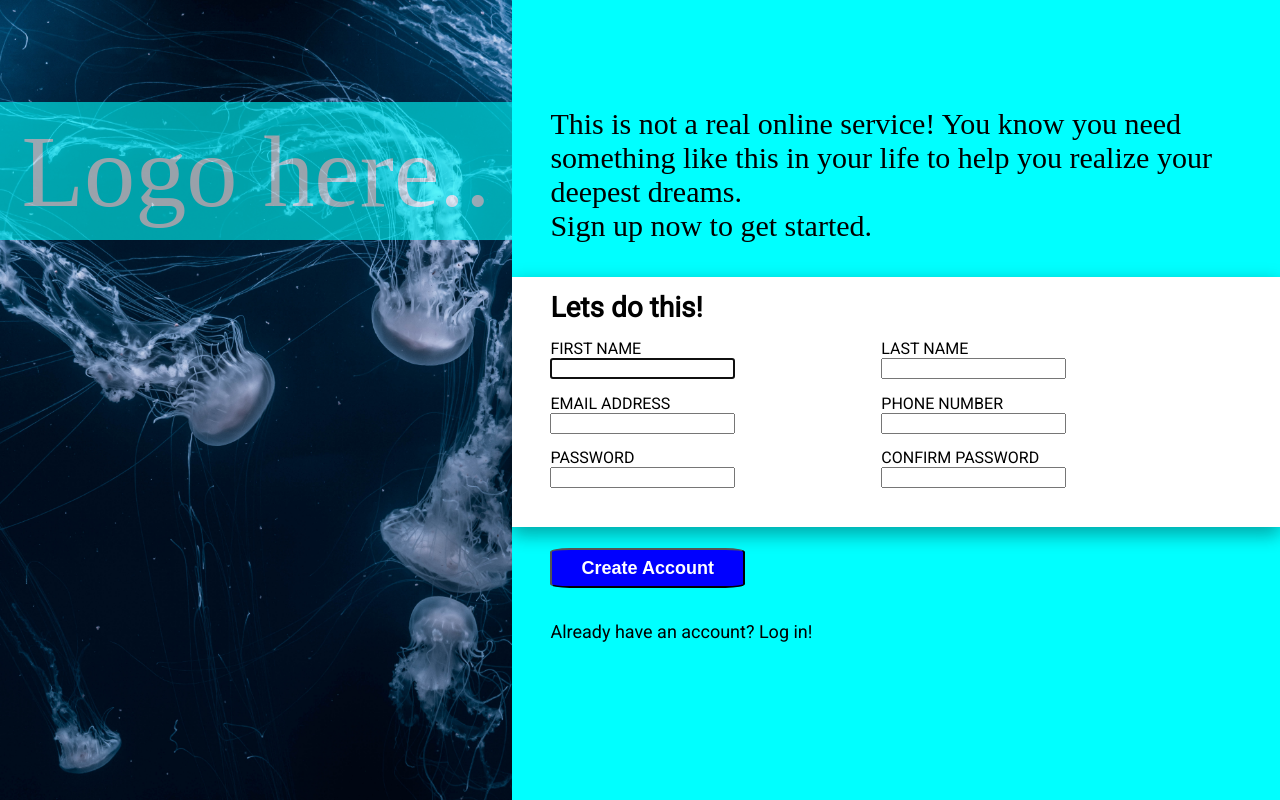
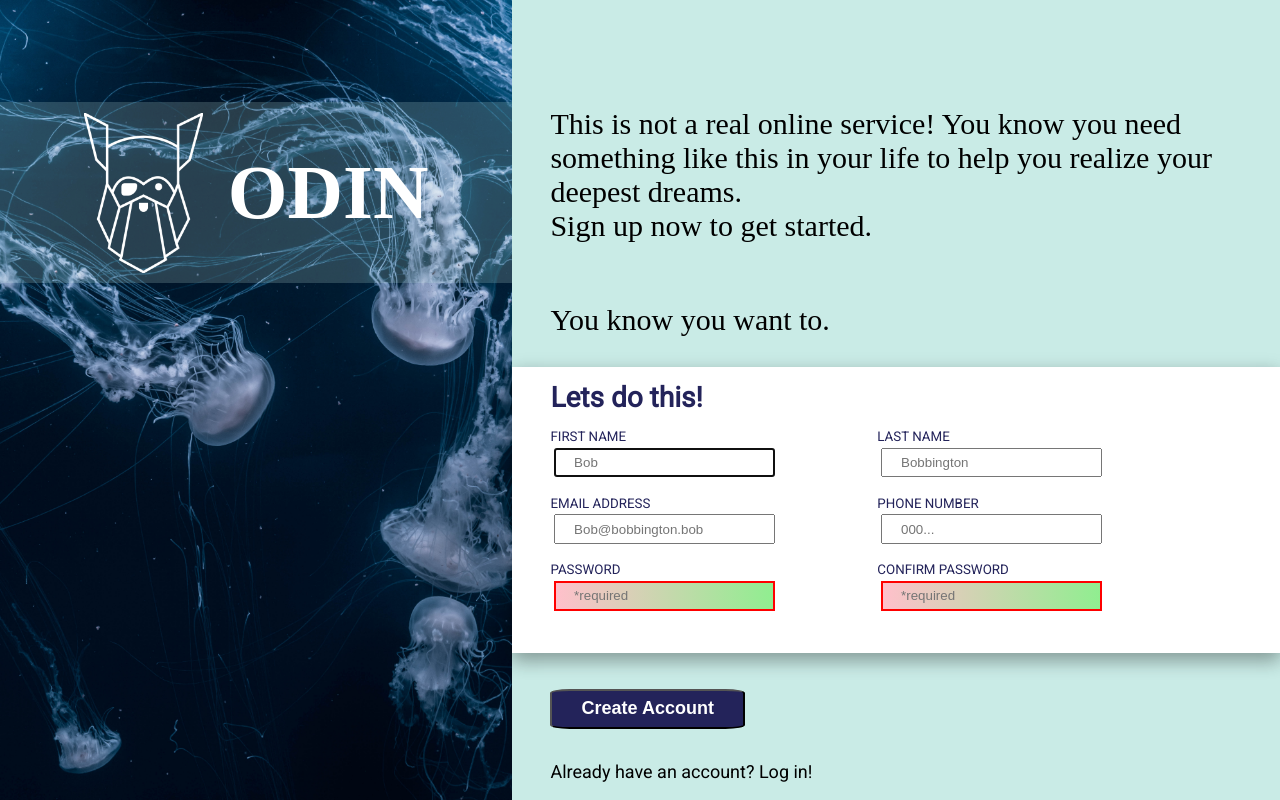
Before and after one commit to PirateMunch/SignUpForm, a plain HTML site: page index.html in a window 1280 px wide. Drawn offline with Linux system fonts and the light colour scheme; a web font is replaced by a local one.

Commit message:
nice easy project, my first to not take many nights of stress!

```diff
--- a/index.html
+++ b/index.html
@@ -10,8 +10,8 @@
 <body>
     <div class="wrapper">
         <div class="left">
-        <section class="sect">
-           Logo here..
+        <section class="sect"><img src="odin.png">
+          <p>ODIN</p>
         </section>
         </div>
             <div class="right">
@@ -26,38 +26,38 @@
                 </p>
             </article>
             <div class="wrap2">
-            <form action="" method="post" class="signup">
+            <form action="" method="" class="signup">
                 <div class="signup">
                     <div class="shadow">
                     <div class="box1">Lets do this!</div>
                 <div class="box2">
                     <div class="name1">
                     <label for="first-name">FIRST NAME</label>
-                    <input type="text" name="first-name" id="first-name" autofocus>
+                    <input type="text" name="first-name" id="first-name" placeholder="Bob" autofocus>
                     </div>
                     <div class="name2">
                     <label for="last-name">LAST NAME</label>
-                    <input type="text" name="last-name" id="last-name" autofocus>
+                    <input type="text" name="last-name" id="last-name" placeholder="Bobbington" autofocus>
                     </div>
                 </div>
                 <div class="box3">
                     <div class="email">
                     <label for="email">EMAIL ADDRESS</label>
-                    <input type="email" name="email" id="email" autofocus>
+                    <input type="email" name="email" id="email" placeholder="Bob@bobbington.bob" autofocus>
                     </div>
                     <div class="number">
                     <label for="number">PHONE NUMBER</label>
-                    <input type="number" name="number" id="number" autofocus>
+                    <input type="number" name="number" id="number" placeholder="000..." autofocus>
                     </div>
                 </div>
                 <div class="box4">
                 <div class="password">
                     <label for="password" id=>PASSWORD</label>
-                    <input type="password" name="password" id="password" required>
+                    <input type="password" name="password" id="password" placeholder="*required" required minlength="5" >
                 </div>
                 <div class="confirm">
                     <label for="confirm">CONFIRM PASSWORD</label>
-                    <input type="password" name="confirm" id="confirm" required>
+                    <input type="password" name="confirm" id="confirm" placeholder="*required" required minlength="5">
                 </div>
                 </div>
                     </div>
@@ -70,5 +70,6 @@
             </div>
             </div>
     </div>
+    <script src="script.js"></script>
 </body>
 </html>
--- /dev/null
+++ b/script.js
@@ -0,0 +1,9 @@
+let password = document.getElementById("password")
+let confirmPassword = document.getElementById("confirm")
+
+function validatePassword(){
+    confirmPassword.setCustomValidity(password.value != confirmPassword.value ? "Passwords do not match" : '');
+}
+
+password.onchange = validatePassword;
+confirmPassword.onkeyup = validatePassword;
--- a/style.css
+++ b/style.css
@@ -2,6 +2,8 @@
 @import url("https://fonts.googleapis.com/css2?family=Calligraffitti&family=Roboto&family=Ubuntu:ital,wght@0,400;1,300&display=swap");
 
 html, body, .wrapper{
+  display: flex;
+  flex-wrap: wrap;
   height: 100%;
   padding: 0;
   margin: 0;
@@ -25,17 +27,21 @@ html, body, .wrapper{
 
 section {
   display: flex;
+  flex-wrap: nowrap;
   margin-top: 20%;
   justify-content: center;
-  height: fit-content;
+  height: 20%;
   width: 100%;
-  font-size: 8vw;
+  font-size: 6vw;
+  font-weight: 600;
   padding: 2%;
   color: white;
+  background-color: rgb(201, 235, 230, 0.2);
 }
 
-.sect {
-  background-color: aqua; opacity: 0.6;
+section>p {
+  align-self: center;
+  padding-left: 5%;
 }
 
 .right {
@@ -43,12 +49,13 @@ section {
   height: 100vh;
   width: 60%;
   flex-direction: column;
-  background-color: aqua;
+  background-color: rgb(201, 235, 230);
 }
 
 article {
+  display: flex;
+  flex-direction: column;
   font-size: 30px;
-  height: 25%;
   padding-left: 5%;
   padding-top: 10%;
   padding-right: 5%;
@@ -61,18 +68,21 @@ article {
   font-size: 28px;
   font-weight: 600;
   padding-top: 2%;
+  color: rgb(35, 35, 90);
 }
 
 .box2, .box3, .box4 {
   display: flex;
   gap: 20%;
   padding-top: 2%;
+  font-size: smaller;
 }
 
 .name1, .name2, .email, .number, .password, .confirm
   {
   display: flex;
   flex-direction: column;
+  color: rgb(35, 35, 90);
 }
 
 .submit {
@@ -83,11 +93,11 @@ article {
   padding-left: 4%;
   padding-right: 4%;
   border-radius: 10%;
-  background-color: blue;
+  background-color: rgb(35, 35, 90);
   color: white;
   font-weight: 900;
   font-size: large;
-  margin-top: 3%;
+  margin-top: 5%;
   margin-bottom: 2%;
 }
 
@@ -105,3 +115,27 @@ article {
   background-color: white !important;
   box-shadow: 0 8px 16px 0 rgba(0,0,0,0.2), 0 6px 20px 0 rgba(0,0,0,0.19);
 }
+
+input {
+  width: 100%;
+  padding: 3% 10%;
+  margin: 2%;
+}
+
+/*psuedo classes*/
+
+input:invalid {
+  border: 2px solid red;
+}
+
+input:invalid:required {
+  background-image: linear-gradient(to right, pink, lightgreen);
+}
+
+input:active {
+  border: 2px solid rgb(154, 250, 135) !important;
+}
+
+input:focus:invalid {
+  border: none;
+}
```
Also changed, not shown: odin.png (added).
